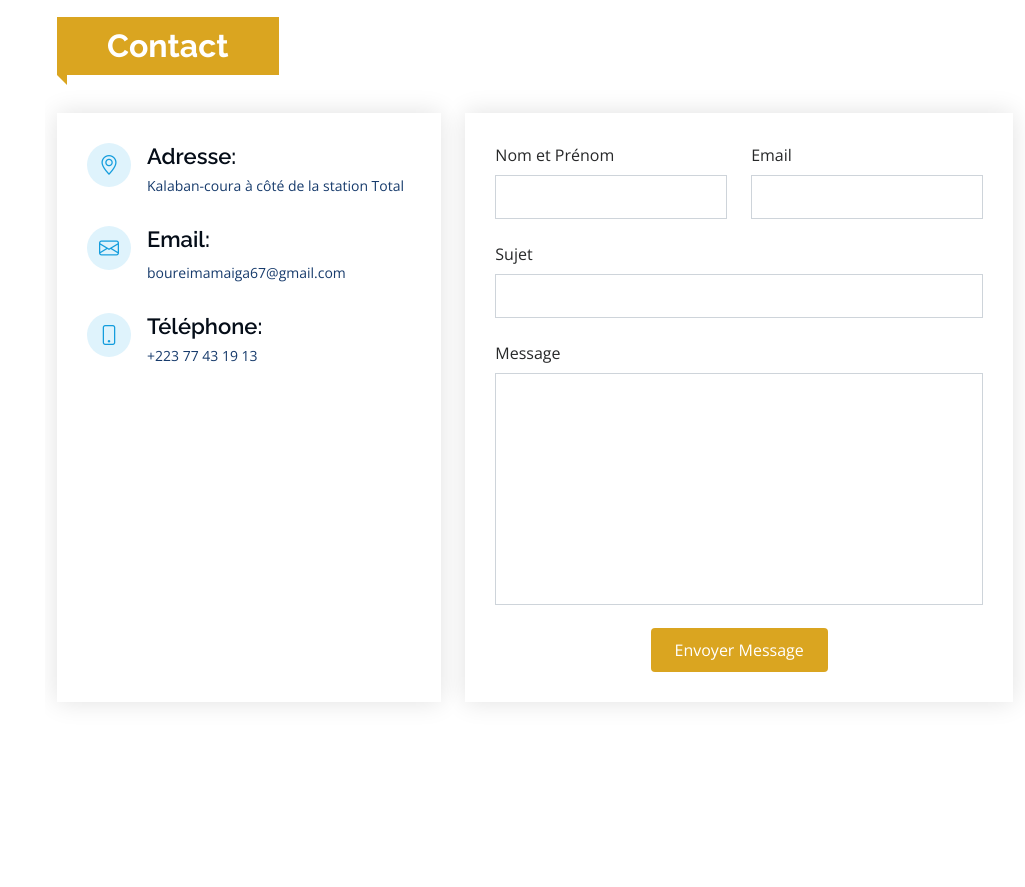
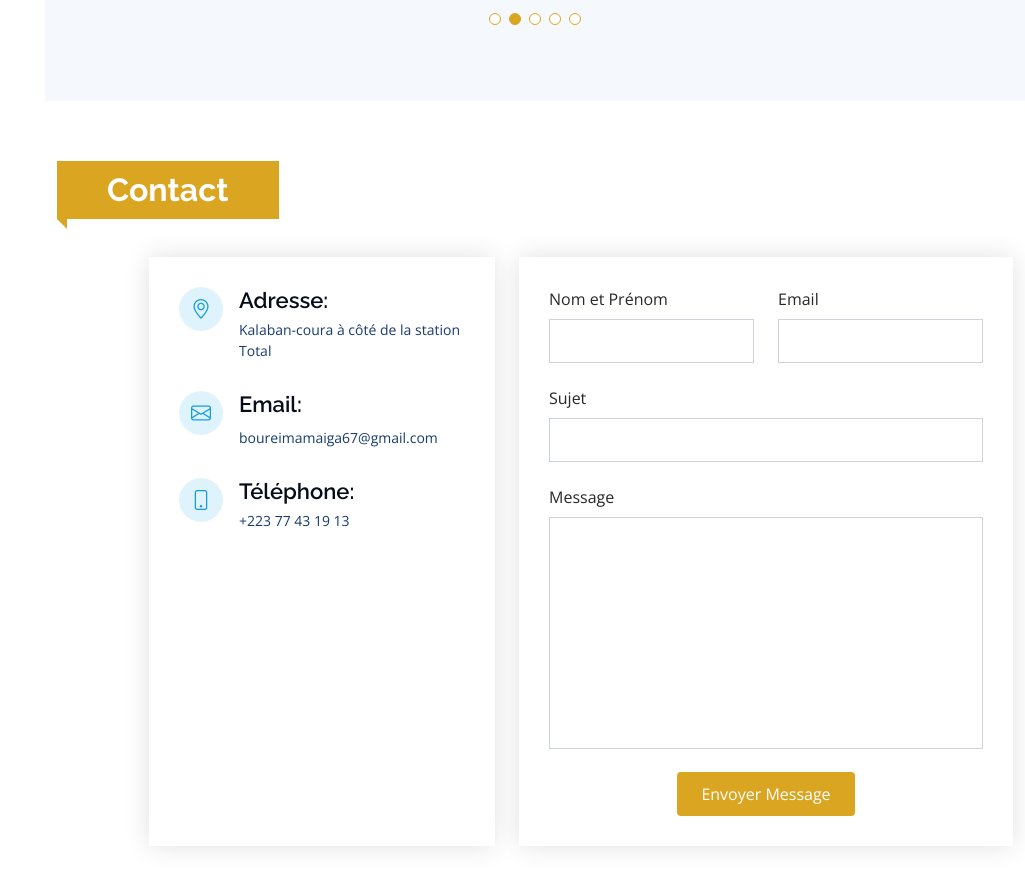
Before and after one commit to Babasky/portfoliofinalVersion, a plain HTML site: page index.html in a window 1280 px wide. Shown: the part 5102-5989 px from the top of the page, without its empty margins (255-1280 px from the left). Before the commit the page ends 5934 px from the top, so only its background shows below. Drawn offline with nearby package versions, Linux system fonts and the light colour scheme.

Commit message:
alignement temoignage et service

```diff
--- a/assets/css/style.css
+++ b/assets/css/style.css
@@ -798,7 +798,7 @@ section {
 
 .testimonials .testimonial-item p {
   font-style: italic;
-  margin: 0 15px 15px 15px;
+  margin: 0 15px 15px 80px;
   padding: 20px;
   background: #fff;
   position: relative;
@@ -841,6 +841,10 @@ section {
 --------------------------------------------------------------*/
 .contact {
   padding-bottom: 130px;
+}
+
+.contact #contact-container{
+  margin-left: 80px;
 }
 
 .contact .info {
--- a/index.html
+++ b/index.html
@@ -490,7 +490,7 @@
           <h2>Contact</h2>
         </div>
 
-        <div class="row" data-aos="fade-in">
+        <div class="row" id="contact-container" data-aos="fade-in">
 
           <div class="col-lg-5 d-flex align-items-stretch">
             <div class="info">
```
